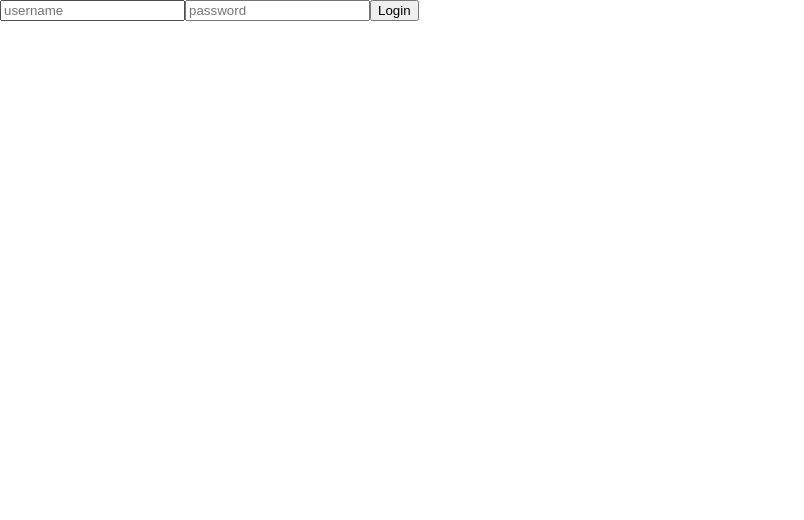
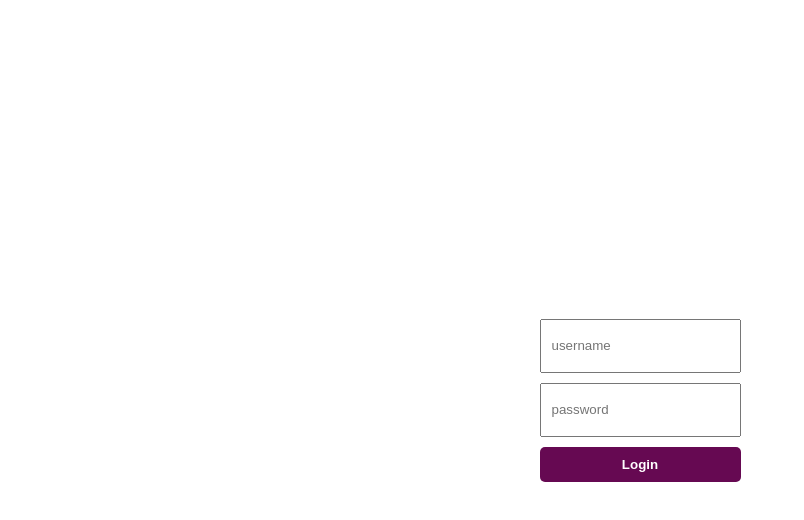
Before and after one commit to AworThales/booking-mern-stack, a React (Create React App) app in the folder admins/: page /login in a window 1280 px wide. Shown: the top 520 px of the page, without its empty margins (0-804 px from the left). Built offline with nearby package versions, Linux system fonts and the light colour scheme.

Commit message:
File updated

```diff
--- a/admins/package.json
+++ b/admins/package.json
@@ -44,5 +44,6 @@
       "last 1 firefox version",
       "last 1 safari version"
     ]
-  }
+  },
+  "proxy": "http://[::1]:5000/api/v1/"
 }
--- a/admins/src/pages/login/Login.jsx
+++ b/admins/src/pages/login/Login.jsx
@@ -27,8 +27,12 @@
         dispatch({ type: "LOGIN_START" });
         try{
             const res = await axios.post("auth/login", credentials);
-            dispatch({ type: "LOGIN_SUCCESS", payload: res.data} );
-            navigate("/");
+            if(res.data.isAdmin){
+                dispatch({ type: "LOGIN_SUCCESS", payload: res.data.details} );
+                navigate("/");
+            }else{
+                dispatch({ type: "LOGIN_FAILURE", payload: {message: "You are not allowed!"} });
+            }
         }
         catch(err){
             dispatch({ type: "LOGIN_FAILURE", payload: err.response.data });
--- a/admins/src/pages/login/login.scss
+++ b/admins/src/pages/login/login.scss
@@ -1,3 +1,32 @@
-.login{
+.login {
+    height: 100vh;
+    display: flex;
+    align-items: center;
+    justify-content: center;
+  }
 
-}
+  .loginContainer {
+    display: flex;
+    flex-direction: column;
+    gap: 10px;
+  }
+
+  .loginInput{
+    height: 30px;
+    padding: 10px;
+  }
+
+  .loginButton {
+    border: none;
+    padding: 10px 20px;
+    background-color: #660952;
+    color: white;
+    font-weight: bold;
+    cursor: pointer;
+    border-radius: 5px;
+  }
+
+  .loginButton:disabled{
+    background-color: #0071c28c;
+    cursor: not-allowed;
+  }
```
